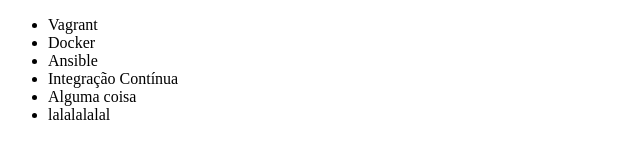
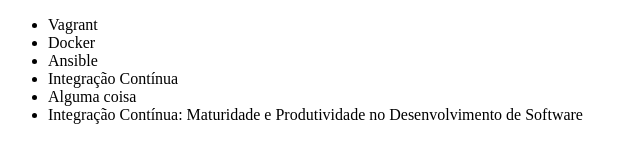
Before and after one commit to Schneid3rr/alura-git, a plain HTML site: page index.html in a window 1280 px wide. Shown: the whole page, without its empty margins (0-640 px from the left). Drawn offline with Linux system fonts and the light colour scheme.

Commit message:
Renomeando curso

```diff
--- a/index.html
+++ b/index.html
@@ -11,7 +11,7 @@
         <li>Ansible</li>
         <li>Integração Contínua</li>
         <li>Alguma coisa</li>
-        <li> lalalalalal</li>
+        <li> Integração Contínua: Maturidade e Produtividade no Desenvolvimento de Software </li>
 
     </ul>
 </body>
```
